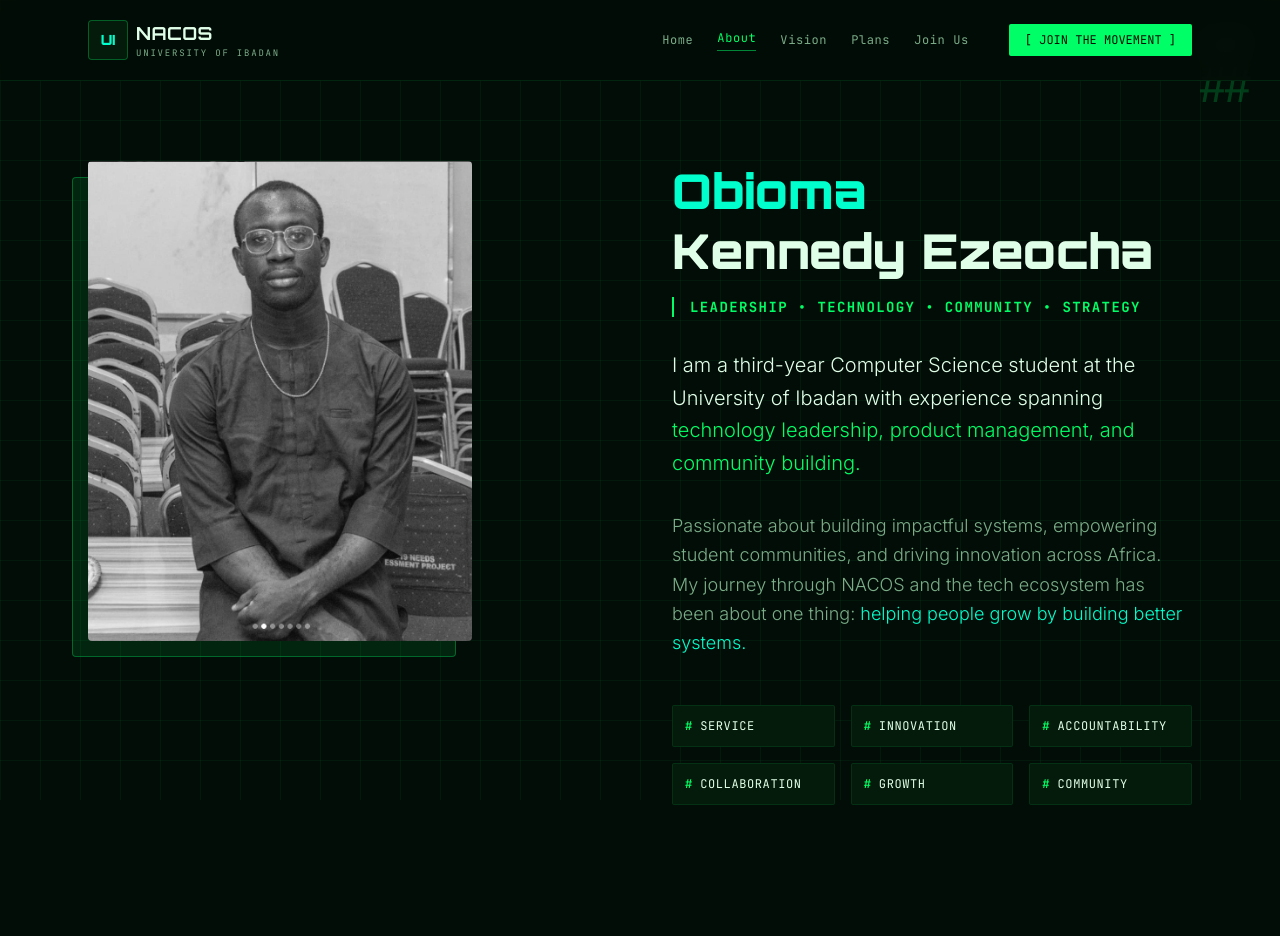
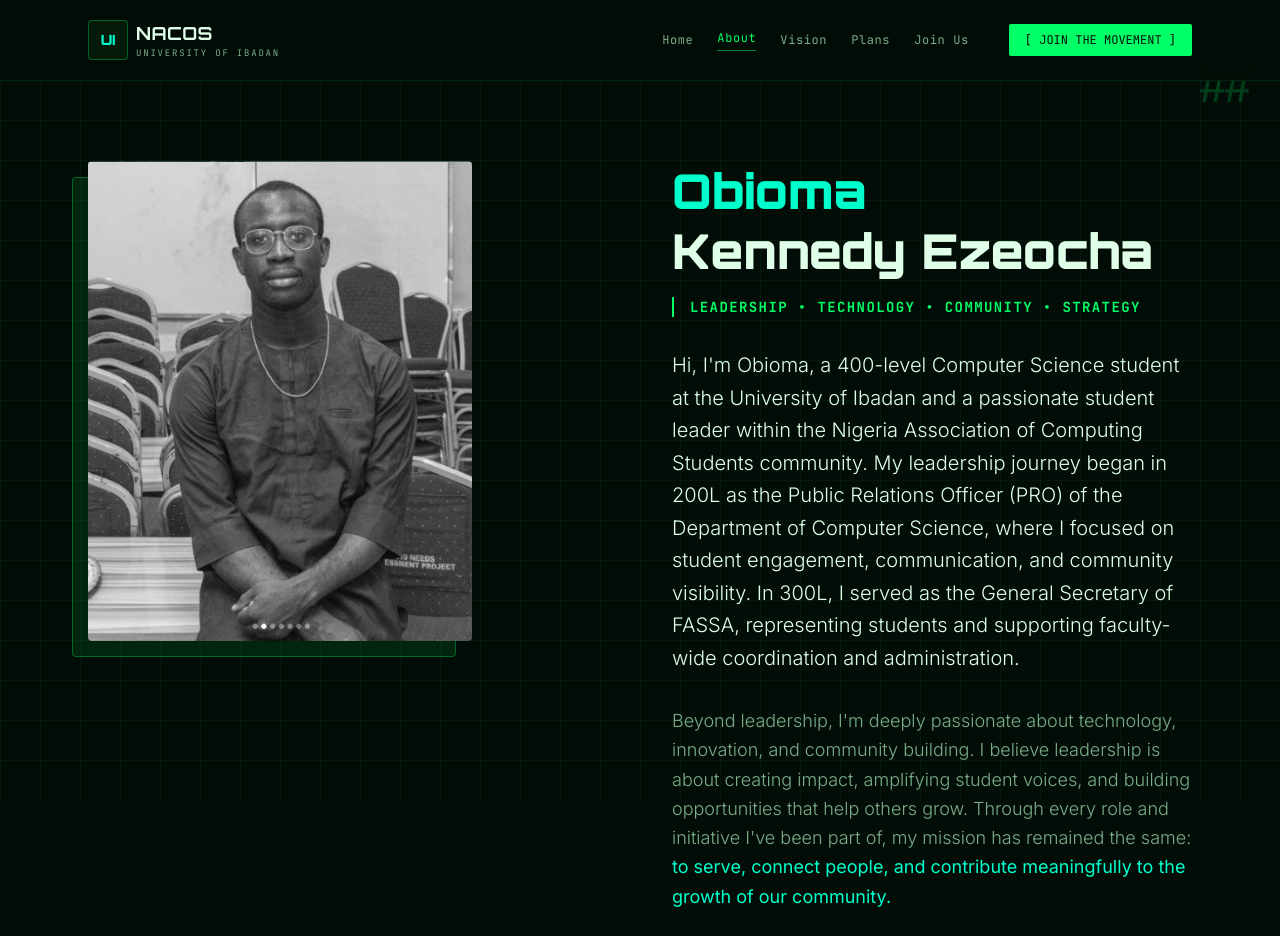
Before and after one commit to 0biken/obioma-nacos, a Next.js app: page /about in a window 1280 px wide. Shown: the top 936 px of the page. Built offline with nearby package versions, Linux system fonts and the light colour scheme.

Commit message:
Update personal bio and remove @ separators from UI

```diff
--- a/src/app/about/page.tsx
+++ b/src/app/about/page.tsx
@@ -66,14 +66,18 @@ export default function About() {
           </div>
 
           <p className="font-sans text-brand-text-primary text-base md:text-xl leading-relaxed font-light">
-            I am a third-year Computer Science student at the University of Ibadan with experience spanning
-            <span className="text-brand-neon-green"> technology leadership, product management, and community building.</span>
+            Hi, I&apos;m Obioma, a 400-level Computer Science student at the University of Ibadan and a passionate student leader
+            within the Nigeria Association of Computing Students community. My leadership journey began in 200L as the
+            Public Relations Officer (PRO) of the Department of Computer Science, where I focused on student engagement,
+            communication, and community visibility. In 300L, I served as the General Secretary of FASSA,
+            representing students and supporting faculty-wide coordination and administration.
           </p>
 
           <p className="font-sans text-brand-text-muted text-base md:text-lg leading-relaxed font-light">
-            Passionate about building impactful systems, empowering student communities, and driving innovation across Africa.
-            My journey through NACOS and the tech ecosystem has been about one thing:
-            <span className="text-brand-cyan"> helping people grow by building better systems.</span>
+            Beyond leadership, I&apos;m deeply passionate about technology, innovation, and community building.
+            I believe leadership is about creating impact, amplifying student voices, and building opportunities that help others grow.
+            Through every role and initiative I&apos;ve been part of, my mission has remained the same:
+            <span className="text-brand-cyan font-normal"> to serve, connect people, and contribute meaningfully to the growth of our community.</span>
           </p>
 
           <div className="grid grid-cols-2 md:grid-cols-3 gap-3 md:gap-4 pt-4">
@@ -120,7 +124,7 @@ export default function About() {
             <div className="space-y-4">
               <div className="font-mono text-[10px] text-brand-cyan uppercase mb-2">Cydex & Party Currency Project</div>
               <ul className="space-y-2 font-sans text-sm text-brand-text-muted list-inside">
-                <li className="flex gap-2"><span>&gt;</span> Project/Product Management @ Cydex</li>
+                <li className="flex gap-2"><span>&gt;</span> Project/Product Management with Cydex</li>
                 <li className="flex gap-2"><span>&gt;</span> Business Analyst for Digital Event Payment Platform</li>
                 <li className="flex gap-2"><span>&gt;</span> Requirement analysis & workflow structuring</li>
               </ul>
--- a/src/components/CommitTimeline.tsx
+++ b/src/components/CommitTimeline.tsx
@@ -43,7 +43,7 @@ export default function CommitTimeline({ data }: { data: LevelGroup[] }) {
                   </div>
 
                   <div className="font-sans font-bold text-base md:text-lg text-brand-text-primary tracking-tight">
-                    {item.role} <span className="text-brand-cyan font-light mx-2">@</span> {item.org}
+                    {item.role} <span className="text-brand-cyan/40 font-light mx-2">|</span> {item.org}
                   </div>
 
                   {item.desc && (
```
